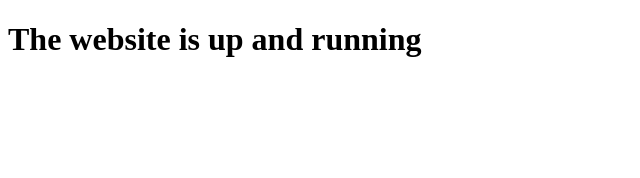
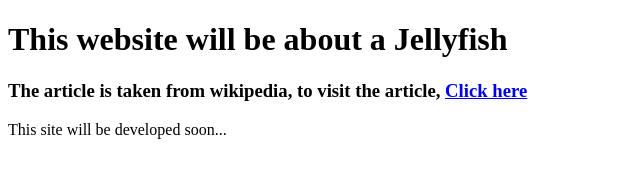
Before and after one commit to collin111/jellyfish, a plain HTML site: page index.html in a window 1280 px wide. Shown: the whole page, without its empty margins (0-640 px from the left). Drawn offline with Linux system fonts and the light colour scheme.

Commit message:
Added a link
Explained what the website is about and included a link to the source of the article

```diff
--- a/index.html
+++ b/index.html
@@ -7,6 +7,9 @@
 	<title>Jellyfish</title>
 </head>
 <body>
-	<h1>The website is up and running</h1>
+	<h1>This website will be about a Jellyfish</h1>
+	<h3>The article is taken from wikipedia, to visit the article,
+		<a href="https://en.wikipedia.org/wiki/Jellyfish" target="_blank">Click here</a></h3>
+		<p>This site will be developed soon...</p>
 </body>
 </html>
```
Also changed, not shown: 1 other file.
